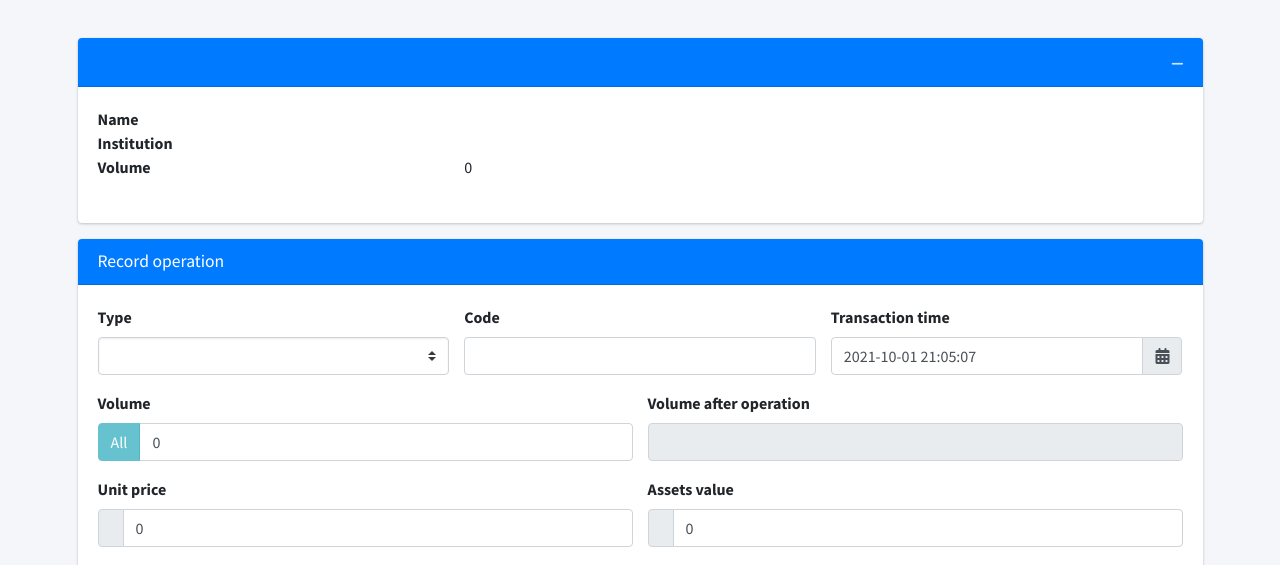
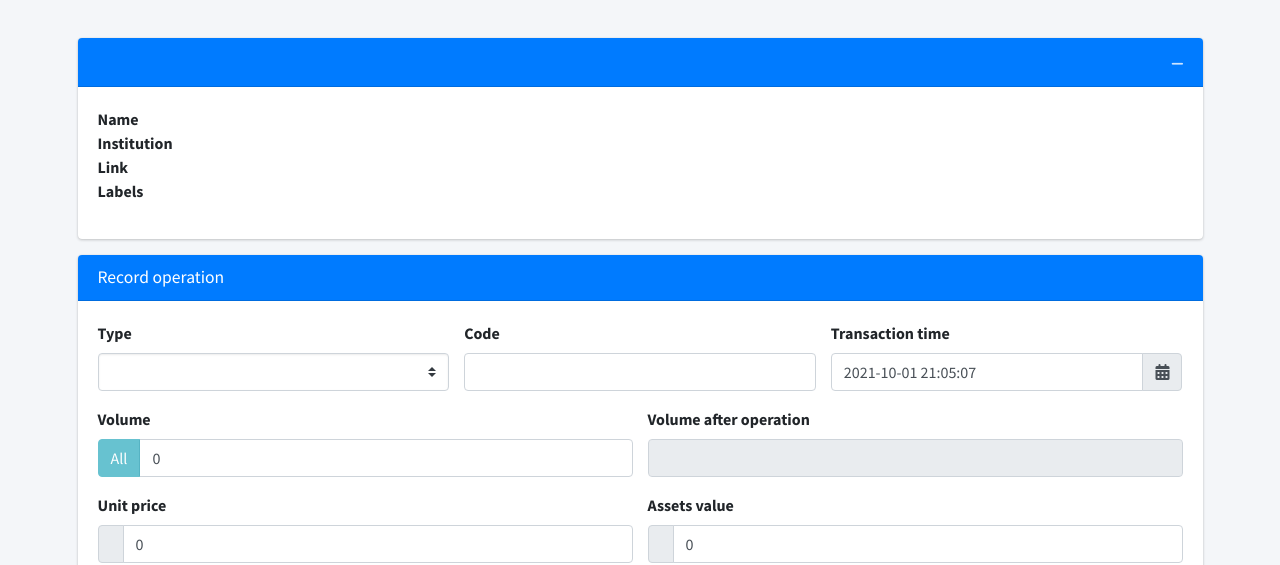
Before and after one commit to kpk-pl/wallet, a Python web app: template web-gui/flaskr/apps/assets/templates/assets/receipt.html in a window 1280 px wide. Shown: the part 57-622 px from the top of the page. Run offline with Jinja, Linux system fonts and the light colour scheme; the template is opened without the code that fills it, so the values that code supplies are empty; some libraries are stand-ins or nearby versions.

Commit message:
List of labels is displayed on the receipt page

```diff
--- a/web-gui/flaskr/apps/assets/receipt.py
+++ b/web-gui/flaskr/apps/assets/receipt.py
@@ -1,5 +1,5 @@
 from flask import render_template, request, jsonify
-from flaskr import db, quotes
+from flaskr import db, quotes, header
 from bson.objectid import ObjectId
 from dateutil import parser
 
@@ -35,6 +35,8 @@ def receipt():
                 'ticker': 1,
                 'institution': 1,
                 'currency': 1,
+                'labels': 1,
+                'link': 1,
                 'finalQuantity': { '$last': '$operations.finalQuantity' },
                 'lastQuote': { '$last': '$quoteHistory' }
             }}
@@ -47,7 +49,7 @@ def receipt():
         asset = assets[0]
         if 'link' in asset:
             asset['lastQuote'] = quotes.getQuote(asset['link'])
-        return render_template("receipt.html", asset=asset)
+        return render_template("receipt.html", asset=asset, header=header.data())
 
     elif request.method == 'POST':
         operation = {
--- a/web-gui/flaskr/apps/assets/templates/assets/item.html
+++ b/web-gui/flaskr/apps/assets/templates/assets/item.html
@@ -135,9 +135,7 @@
             <dt class="col-sm-3">Labels</dt>
             <dd class="col-sm-9">
               {%- for label in asset.labels -%}
-                <a href="{{ url_for('wallet.index', label=label) }}">
-                  <span class="badge badge-success mr-1">{{ label }}</span>
-                </a>
+                <span class="badge badge-success mr-1">{{ label }}</span>
               {%- endfor -%}
             </dd>
           </dl>
--- a/web-gui/flaskr/apps/assets/templates/assets/receipt.html
+++ b/web-gui/flaskr/apps/assets/templates/assets/receipt.html
@@ -161,19 +161,25 @@ $("form").validate({
         </div>
         <div class="card-body">
           <dl class="row">
-            <dt class="col-sm-4">Name</dt>
-            <dd class="col-sm-8">{{ asset.name }}</dd>
+            <dt class="col-sm-3">Name</dt>
+            <dd class="col-sm-9">{{ asset.name }}</dd>
             {% if asset.ticker -%}
-            <dt class="col-sm-4">Ticker</dt>
-            <dd class="col-sm-8">{{ asset.ticker }}</dd>
+            <dt class="col-sm-3">Ticker</dt>
+            <dd class="col-sm-9">{{ asset.ticker }}</dd>
             {%- endif %}
-            <dt class="col-sm-4">Institution</dt>
-            <dd class="col-sm-8">{{ asset.institution }}</dd>
-            <dt class="col-sm-4">Volume</dt>
-            <dd class="col-sm-8">{{ asset.finalQuantity if asset.finalQuantity else 0 }}</dd>
+            <dt class="col-sm-3">Institution</dt>
+            <dd class="col-sm-9">{{ asset.institution }}</dd>
+            <dt class="col-sm-3">Link</dt>
+            <dd class="col-sm-9"><a href="{{ asset.link }}" target="_blank" rel="noopener noreferrer">{{ asset.link }}</a></dd>
+            <dt class="col-sm-3">Labels</dt>
+            <dd class="col-sm-9">
+              {%- for label in asset.labels -%}
+                <span class="badge badge-success mr-1">{{ label }}</span>
+              {%- endfor -%}
+            </dd>
             {% if asset.lastQuote -%}
-            <dt class="col-sm-4">Last quote</dt>
-            <dd class="col-sm-8">{{ asset.lastQuote.quote }} {{ asset.currency.name }}</dd>
+            <dt class="col-sm-3">Last quote</dt>
+            <dd class="col-sm-9">{{ asset.lastQuote.quote }} {{ asset.currency.name }}</dd>
             {%- endif %}
           </dl>
         </div>
```
Also changed, not shown: web-gui/flaskr/apps/assets/item.py (+2 -10 lines).
